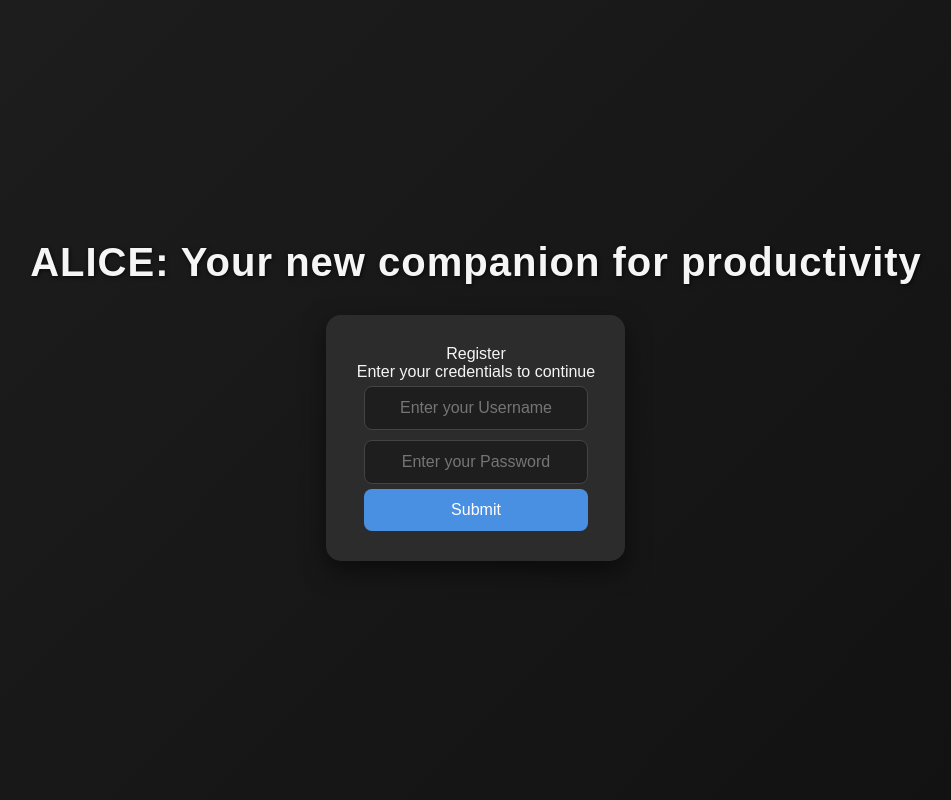
After one commit to z3n0n69/alice, a Flask app: page /register in a window 1280 px wide. The commit adds this page. Shown: the whole page, without its empty margins (164-1115 px from the left). Run offline with Flask 3, Linux system fonts and the light colour scheme; some libraries are stand-ins or nearby versions.

Commit message:
testing for register and login functionability

```diff
--- a/app.py
+++ b/app.py
@@ -2,11 +2,53 @@ from flask import Flask, redirect, render_template, request, jsonify
 from flask_socketio import SocketIO, send
 app = Flask('__name__')
 socketio = SocketIO(app)
+import mysql.connector
 
+#DATABASE CONNECTION
+
+def dbconnection():
+    try:
+        mydb = mysql.connector.connect(
+            host = "localhost",
+            user = "root",
+            password = "root",
+            database = "alice"
+        )
+        return mydb
+    except mysql.connector.Error as err:
+        print(err)
+        return None
+
+
+class databaseRequest:
+    def __init__(self, username):
+        self.username = username
+
+    def fetch_userexist(self, userpassword):
+        dbconn = dbconnection()
+        dbcursor = dbconn.cursor()
+        dbcursor.execute(f"SELECT * FROM users WHERE username = %s AND password = %s" , (self.username, userpassword ))
+        result = dbcursor.fetchall()
+
+        print(result)
+        if result:
+            return True
+        else:
+            return False
+
+    def register(self, password):
+        dbconn = dbconnection()
+        dbcursor = dbconn.cursor()
+        #fetch the maximum value of userID in users
+        dbcursor.execute(f"SELECT MAX(userID) FROM users")
+        userid = dbcursor.fetchall()
+        print(userid[0])
+
+        #dbcursor.execute(f"INSERT INTO users (userID, username, userpassword) VALUES (%s, %s, %s)", (userID, self.username, userpassword))
 
 
 #===================
-# GET REQUEST
+# ROUTES
 #===================
 
 
@@ -15,31 +57,44 @@ def index():
     return render_template('index.html')
 
 
-
+#dashboard not built yet
 @app.route('/dashboard')
 def dashboard():
     return render_template('dashboard.html')
 
-
-
+#register page not built yet
+@app.route('/register')
+def register():
+    return render_template('register.html')
 
 
 #===================
-# POST REQUEST
+# POST REQUEST VIA SOCKET
 #===================
 
-#This will validate the login
+#login validation
 @socketio.on("login")
 
 def loginValidation(info):
-    print("received something from the server")
-    print(f"Recevied: {type(info)}")
     usernameInput = info.get("username")
     passwordInput = info.get("password")
-    #authenticate in the database
-    print(f"Data: \nUsername = {usernameInput}\nPassword = {passwordInput}")
-    send(f"authenticated" , broadcast = True);
+    #check if user is in the database:
+    auth = databaseRequest(usernameInput)
+    result = auth.fetch_userexist()
+    print(result)
+    send(f"{result}" , broadcast = True)
 
+
+#Client wants to register
+@socketio.on("register")
+
+def registerUser(info):
+    usernameInput = info.get("username")
+    passwordInput = info.get("password")
+    #check if user is already in the database
+    auth = databaseRequest(usernameInput)
+    result = auth.fetch_userexist()
+    send(f"{result}", broadcast = True)
 
 
 if __name__ == '__main__':
--- a/static/index.css
+++ b/static/index.css
@@ -101,3 +101,8 @@ button:hover {
         padding: 20px 15px;
     }
 }
+
+a {
+    color: white;
+    text-align:center;
+}
--- /dev/null
+++ b/static/register.js
@@ -0,0 +1,28 @@
+let form = document.getElementById("registerForm");
+
+form.addEventListener('submit', function(event){
+    let username = document.forms["registerForm"]["usernameinput"].value;
+    let password = document.forms["registerForm"]["passwordinput"].value;
+
+
+    //check if the form have value
+    if (username == "" || password == ""){
+        window.alert("Nigga are you dumb?");
+    }
+    else {
+
+        let registerUser = {
+            username:username,
+            password:password
+        };
+
+        const socket = io("http://localhost:5000"); //connect to the server
+
+        //send the information to attempt to register the user
+        socket.on("connect", () => {
+            socket.emit("login", registerUser);
+        });
+
+        socket.on()
+    }
+});
--- a/templates/index.html
+++ b/templates/index.html
@@ -22,8 +22,10 @@
                 <input name = "usernameinput" type="text" placeholder="Enter your Username"> <br>
                 <input name = "passwordinput" type="password" placeholder="Enter your Password"> <br>
                 <button id = "submitButton">Submit</button>
+                <a href="/register">Don't have an account?</a>
             </div>
         </form>
+
     </div>
     <script src="{{ url_for('static', filename='index.js') }}"></script>
     <script src="https://cdn.socket.io/4.6.0/socket.io.min.js"></script>
--- /dev/null
+++ b/templates/register.html
@@ -0,0 +1,31 @@
+<!DOCTYPE html>
+<html lang="en">
+<head>
+    <meta charset="UTF-8">
+    <meta name="viewport" content="width=device-width, initial-scale=1.0">
+    <title>ALICE</title>
+    <link rel="stylesheet" href="{{ url_for('static', filename='index.css') }}">
+
+</head>
+<body>
+    <div class="apptitle">
+        <p>ALICE: Your new companion for productivity</p>
+    </div>
+
+
+
+    <div>
+        <form name = "registerForm" id = "registerForm" action="">
+            <div class="formdiv1">
+                <p>Register</p>
+                <p>Enter your credentials to continue</p>
+                <input name = "usernameinput" type="text" placeholder="Enter your Username"> <br>
+                <input name = "passwordinput" type="password" placeholder="Enter your Password"> <br>
+                <button id = "submitButton">Submit</button>
+            </div>
+        </form>
+    </div>
+    <script src="{{ url_for('static', filename='register.js') }}"></script>
+    <script src="https://cdn.socket.io/4.6.0/socket.io.min.js"></script>
+</body>
+</html>
```
Also changed, not shown: schema.sql (added, +9 -0 lines), static/index.js (+13 -3 lines).
